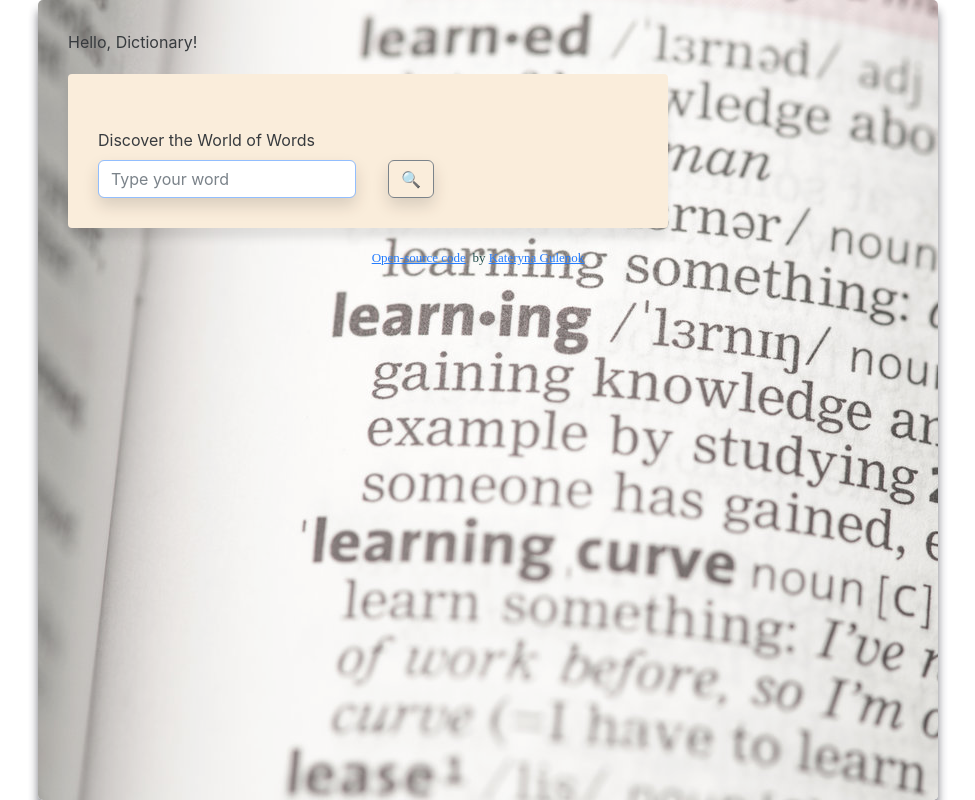
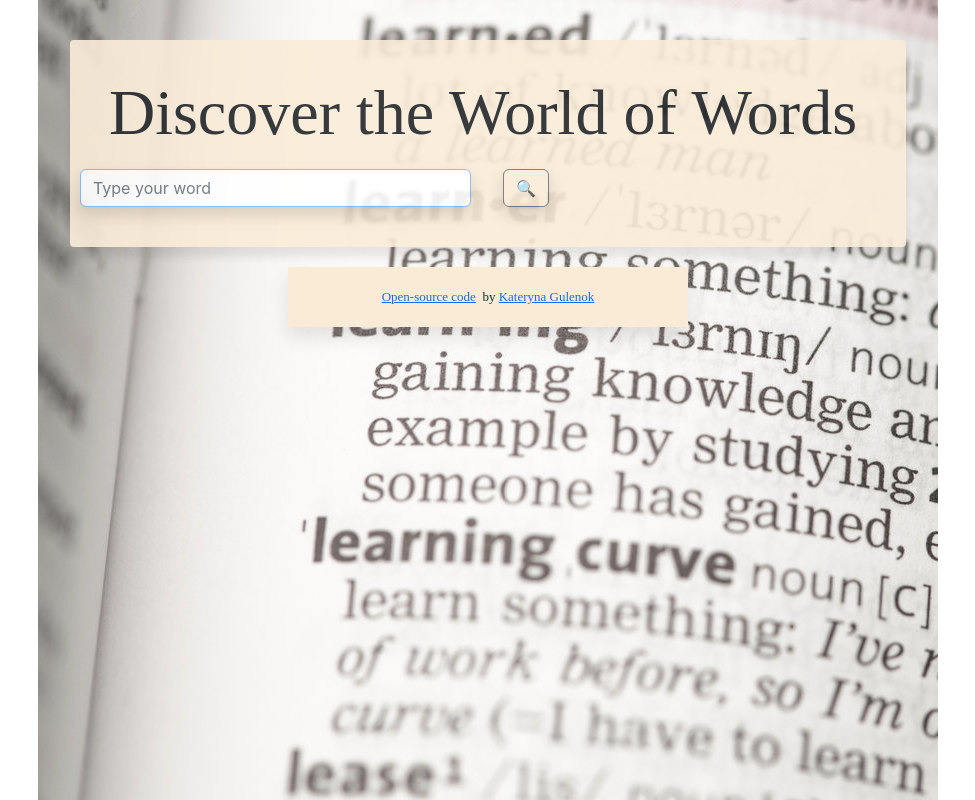
Before and after one commit to Tiakacat/dictionary-app, a React (Create React App) app: page / in a window 1280 px wide. Shown: the whole page, without its empty margins (152-1127 px from the left). Built offline with nearby package versions, Linux system fonts and the light colour scheme.

Commit message:
css added to the whole project

```diff
--- a/src/App.css
+++ b/src/App.css
@@ -1,9 +1,15 @@
 .App {
-  max-width: 960px;
   margin: 0 auto;
+  padding: 20px;
+  min-height: 800px;
+  max-width: 900px;
+  background-image: url(/media/dictionary.jpeg);
 }
 
-.container {
+section {
+  opacity: 90%;
+}
+/* .container {
   min-height: 800px;
   max-width: 900px;
   align-items: center;
@@ -11,6 +17,19 @@
   padding: 30px 50px 30px 30px;
   border-radius: 5px;
   box-shadow: rgba(73, 73, 82, 0.8) 0px 10px 10px 0;
-  background-image: url(/media/dictionary.jpeg);
-  opacity: 90%;
+
+  opacity: 80%;
+} */
+
+.App-header {
+  font-size: 60px;
+  text-align: center;
 }
+.Header-name {
+  font-size: 84px;
+  font-weight: 400;
+}
+
+.partOfSpeech {
+  /* font-family: "Rock Salt", cursive; */
+}
--- a/src/App.js
+++ b/src/App.js
@@ -7,7 +7,6 @@ export default function App() {
   return (
     <div className="App">
       <div className="container">
-        <header className="App-header">Hello, Dictionary!</header>
         <main>
           <Dictionary />
         </main>
--- a/src/Dictionary.css
+++ b/src/Dictionary.css
@@ -1,8 +1,20 @@
 .Dictionary section {
   background: antiquewhite;
-  padding: 30px;
+  padding: 1px 20px 40px 10px;
   border-radius: 4px;
   box-shadow: 0 10px 10px rgb(0 0 0 / 10%);
   margin: 20px 0;
-  max-width: 600px;
+  max-width: 1000px;
+  display: block;
 }
+
+.Dictionary .Header-name {
+  font-family: "Rock Salt", cursive;
+  font-size: 64px;
+  text-align: center;
+}
+
+.Header-subname {
+  font-family: "Rock Salt", cursive;
+  font-size: 30px;
+}
--- a/src/Footer.css
+++ b/src/Footer.css
@@ -1,9 +1,14 @@
 .footer {
   display: block;
   text-align: center;
-  margin: 20px auto;
   color: #063634;
   font-size: 13px;
-  font-family: "Mali", cursive;
+  font-family: "Rock Salt", cursive;
   font-weight: 200 !important;
+  padding: 20px;
+  border-radius: 8x;
+  box-shadow: 0px 10px 20px rgb(0 0 0 / 10%);
+  margin: 20px auto;
+  max-width: 400px;
+  background: antiquewhite;
 }
--- a/src/Meaning.js
+++ b/src/Meaning.js
@@ -3,15 +3,12 @@ import React from "react";
 export default function Meaning(props) {
   return (
     <div className="Meaning">
-      <h3>{props.meaning.partOfSpeech}</h3>
+      <h3 className="Header-subname text-dark">{props.meaning.partOfSpeech}</h3>
       {props.meaning.definitions.map(function(definition, index) {
         return (
           <div key={index}>
-            <p>
-              {definition.definition}
-              <br />
-              <em>{definition.example}</em>
-            </p>
+            <li>{definition.definition}</li>
+            <em className="text-muted">{definition.example}</em>
           </div>
         );
       })}
--- a/src/Phonetic.js
+++ b/src/Phonetic.js
@@ -2,7 +2,6 @@ import React from "react";
 import ReactAudioPlayer from "react-audio-player";
 
 export default function Phonetic(props) {
-  console.log(props);
   return (
     <div className="row">
       {props.phonetic && (
--- a/src/Photos.js
+++ b/src/Photos.js
@@ -1,9 +1,10 @@
 import React from "react";
 
 export default function Photos(props) {
+  console.log(props.photo);
   if (props.photos)
     return (
-      <section>
+      <section className="opacity-100">
         <div className="ms-3 me-3">
           <div className="row mt-4">
             {props.photos.map(function(photo, index) {
--- a/src/Results.js
+++ b/src/Results.js
@@ -10,7 +10,7 @@ export default function Results(props) {
       <div className="row">
         <div className="col-sm-6 word-definition">
           <section>
-            <h2>{props.results.word}</h2>
+            <h2 className="Header-name text-danger">{props.results.word}</h2>
             {props.results.phonetics.map(function(phonetic, index) {
               if (phonetic.audio.length > 0) {
                 return <Phonetic phonetic={phonetic} key={index} />;
@@ -29,8 +29,10 @@ export default function Results(props) {
         </div>
         <div className="col-sm-6 word-definition">
           <Photos photos={props.photos} />
-          <section className="partOfSpeech">Synonyms</section>
-          <Synonyms response={props.response} />
+          <section className="partOfSpeech">
+            <h3 className="Header-subname text-dark"> Synonyms</h3>
+            <Synonyms response={props.results.meanings} />
+          </section>
         </div>
       </div>
     );
--- a/src/Synonyms.js
+++ b/src/Synonyms.js
@@ -3,11 +3,12 @@ import React from "react";
 export default function Synonyms(props) {
   return (
     <ul className="Synonyms">
-      {props.response.meanings.map(function(synonym) {
-        return synonym.synonyms.map(function(item, index) {
-          return <li key={index}>{item}</li>;
-        });
-      })}
+      {props.response.length !== 0 &&
+        props.response.map(function(synonym) {
+          return synonym.synonyms.map(function(item, index) {
+            return <li key={index}>{item}</li>;
+          });
+        })}
     </ul>
   );
 }
```
